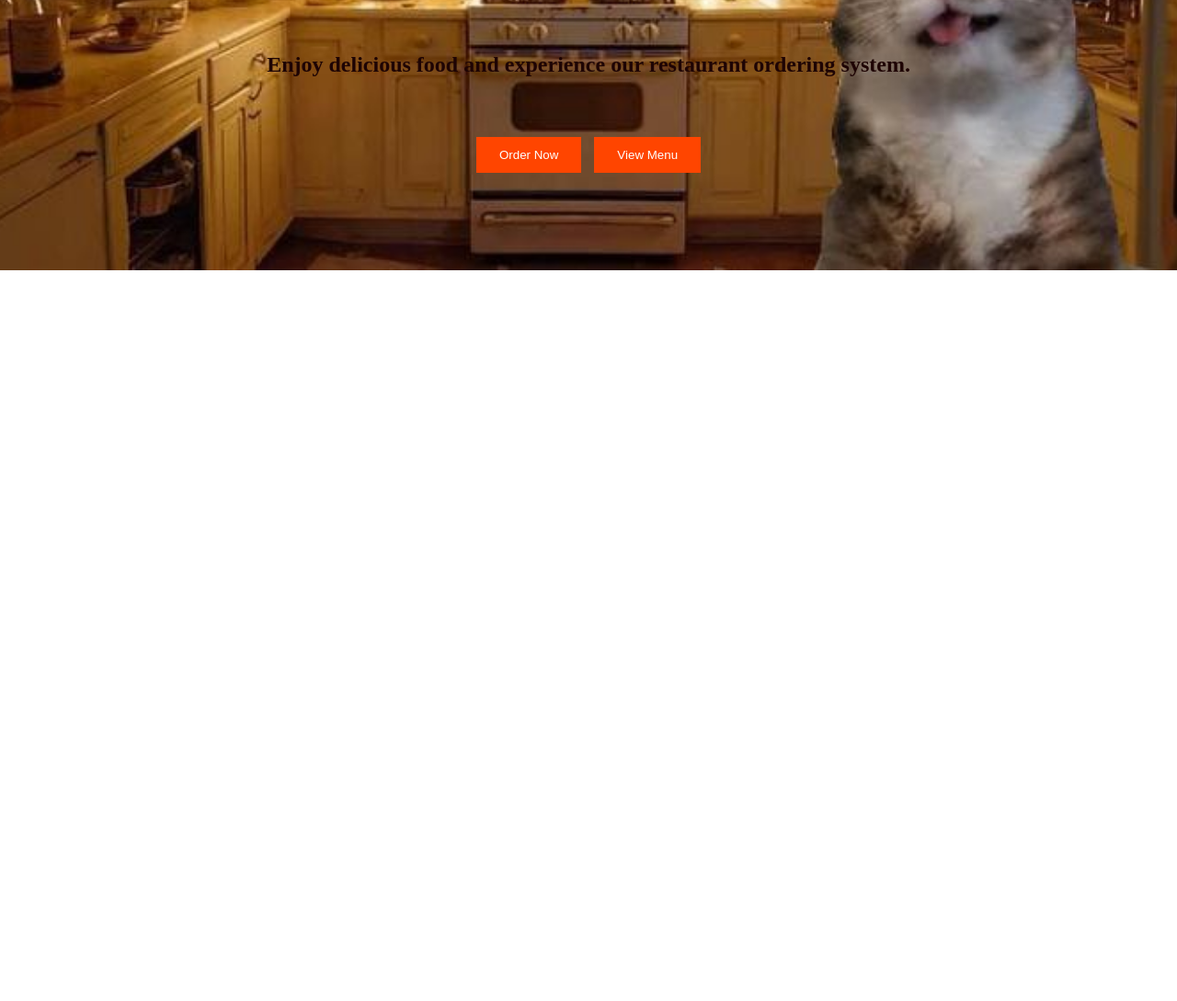
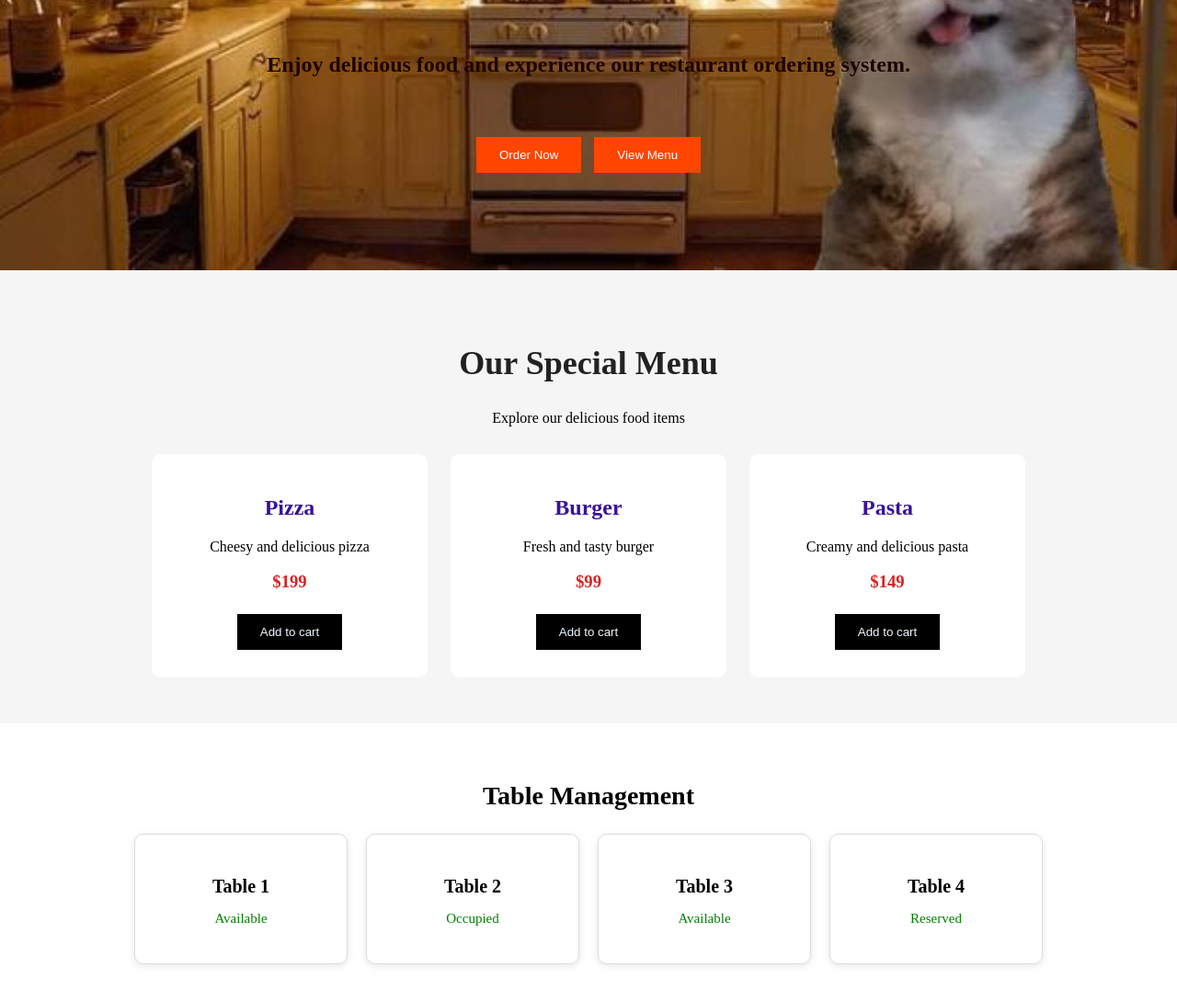
Before and after one commit to Timeless-Team-2026/Timeless-._., a plain HTML site: page index.html in a window 1280 px wide. Shown: the part 506-1595 px from the top of the page at 92% size. Before the commit the page ends 800 px from the top, so only its background shows below. Drawn offline with Linux system fonts and the light colour scheme.

Commit message:
Update Timeless website UI

```diff
--- a/index.html
+++ b/index.html
@@ -15,11 +15,7 @@
       <h2 class="logo">timeless ._.</h2>
 
      <div>
-                <a href="#">Home</a>
-                <a href="#">Menu</a>
-                <a href="#">Orders</a>
-                <a href="#">Kitchen</a>
-                <a href="#">About</a>
+
       </div>
      </nav>
 
@@ -40,6 +36,81 @@
 
     <script src="script.js"></script>
 
+
+
+    <!--                       menu section                    -->
+
+
+<section class="menu-section">
+ <h1>Our Special Menu</h1>
+ <p> Explore our delicious food items </p>
+
+ <div class="menu-container">
+ <div class=" menu-card">
+      <h2>Pizza</h2>
+      <p> Cheesy and delicious pizza </p>
+       <h3>$199</h3>
+      <button>Add to cart</button>
+   </div>
+
+ <div class="menu-card">
+    <h2>Burger</h2>
+    <p>Fresh and tasty burger </p>
+    <h3>$99</h3>
+    <button>Add to cart</button>
+</div>
+
+
+<div class="menu-card">
+
+    <h2>Pasta</h2>
+    <p>Creamy and delicious pasta</p>
+    <h3>$149</h3>
+  <button>Add to cart</button>
+</div>
+</div>
+</section>
+
+
+
+
+<!----        table.              -->
+
+
+
+<section class="table-section">
+<h2>Table Management</h2>
+
+<div class="table-container">
+
+    <div class="table-card">
+<h3>Table 1</h3>
+  <p>Available</p>
+ </div>
+
+<div class="table-card">
+       <h3>Table 2</h3>     <p>Occupied</p>
+        </div>
+
+        <div class="table-card">
+            <h3>Table 3</h3>
+            <p>Available</p>
+        </div>
+
+        <div class="table-card">
+            <h3>Table 4</h3>
+            <p>Reserved</p>
+        </div>
+
+    </div>
+</section>
+
+
+
+</section>
+
+
+
 </body>
 
 </html>
--- a/style.css
+++ b/style.css
@@ -1,4 +1,4 @@
-
+/*                                      landing page                                    */
 body {
     margin: 0;
     padding: 0;
@@ -63,3 +63,115 @@ button {
     margin: 5px;
     cursor: pointer;
 }
+/*                                     menu                                  */
+
+.menu-container {
+     display: flex;
+     justify-content: center;
+     gap: 25px;
+     margin-top: 30px;
+}
+
+
+
+.menu-section{
+    padding: 50px;
+    text-align: center;
+    background-color: #f5f5f5;
+}
+
+.menu-section h1{
+    font-size: 36px;
+    color: #222;
+}
+
+.menu-card{
+
+    background-color: white;
+    padding: 25px;
+    width:250px;
+  border-radius: 10px;
+  text-align: center;
+
+}
+
+.menu-card h2{
+
+    color: rgb(56, 18, 152);
+}
+
+
+.menu-card p{
+    color:black;
+}
+
+.menu-card h3{
+color: #db2222;
+}
+
+.menu-card button{
+     background-color: black;
+     color: aliceblue;
+     border: none;
+     cursor: pointer;
+}
+
+
+
+
+/*                      table              */
+
+
+.table-section {
+padding: 40px 20px;
+
+
+ text-align: center;
+
+
+
+
+}
+
+.table-section h2 {
+ font-size: 28px;
+
+margin-bottom: 25px;
+
+
+}
+
+.table-container {
+ display: flex;
+
+
+    justify-content: center;
+ gap: 20px;
+
+
+ flex-wrap: wrap;
+
+}
+
+.table-card {
+    width: 180px;
+padding: 25px;
+ background-color: white;
+
+border: 1px solid #ddd;
+border-radius: 10px;
+
+
+box-shadow: 0 2px 8px rgba(0, 0, 0, 0.1);
+}
+
+.table-card h3 {
+margin-bottom: 10px;
+font-size: 20px;
+}
+
+.table-card p {
+    color: green;
+
+    font-size: 15px;
+}
```
Lines whose indentation alone changed are shown as unchanged.
